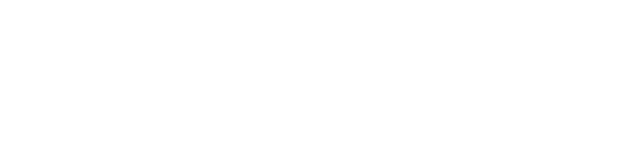
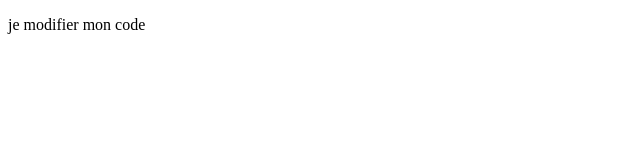
Before and after one commit to HazeltheJ/test, a plain HTML site: page projet/index.html in a window 1280 px wide. Shown: the whole page, without its empty margins (0-640 px from the left). Drawn offline with Linux system fonts and the light colour scheme.

Commit message:
add some style and a some paragraph

```diff
--- a/projet/index.html
+++ b/projet/index.html
@@ -5,5 +5,7 @@
     <meta name="viewport" content="width=device-width, initial-scale=1.0" />
     <title>git bash</title>
   </head>
-  <body></body>
+  <body>
+    <p>je modifier mon code</p>
+  </body>
 </html>
--- /dev/null
+++ b/projet/style.css
@@ -0,0 +1,3 @@
+p {
+  color: blueviolet;
+}
```
